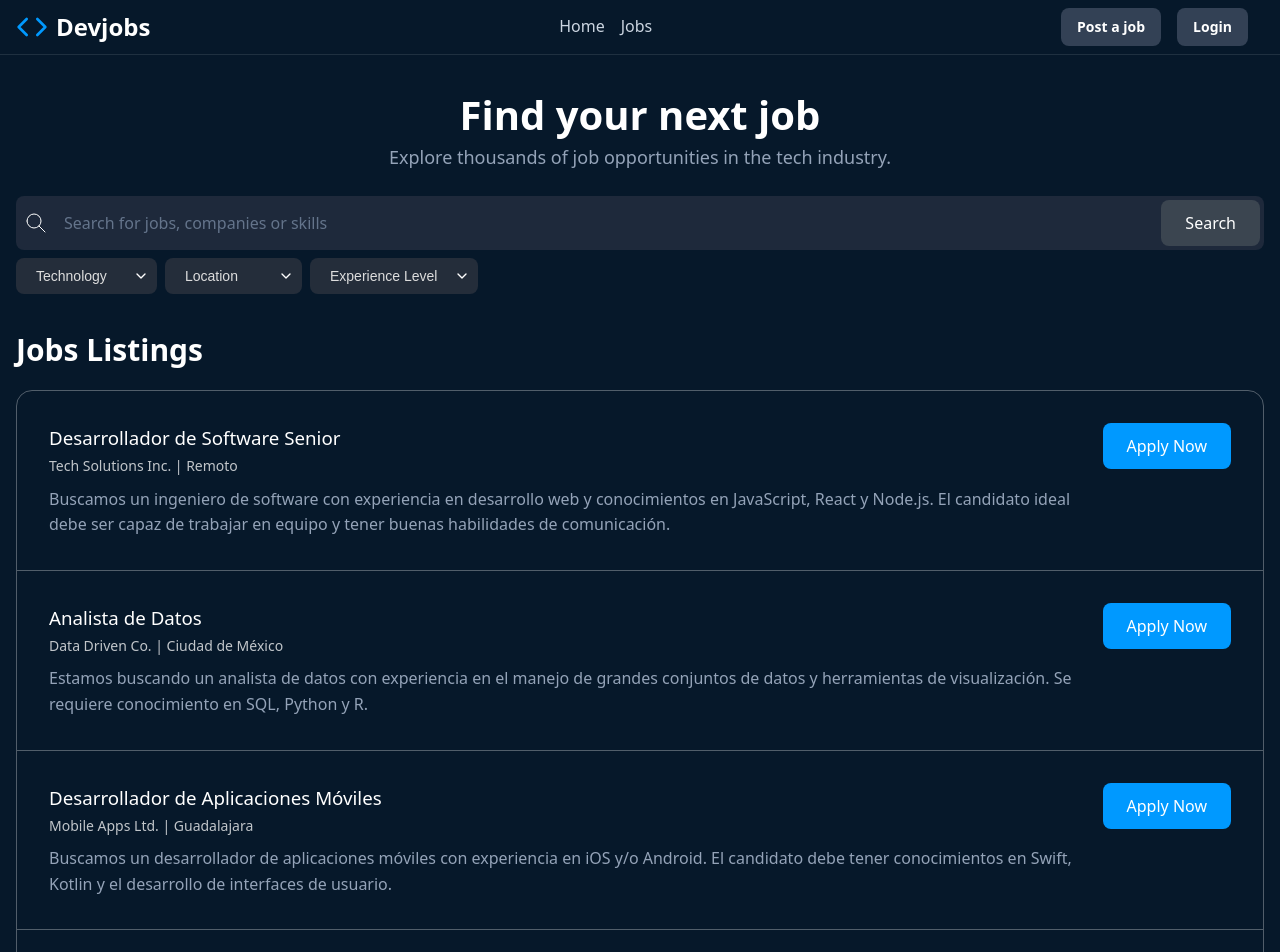
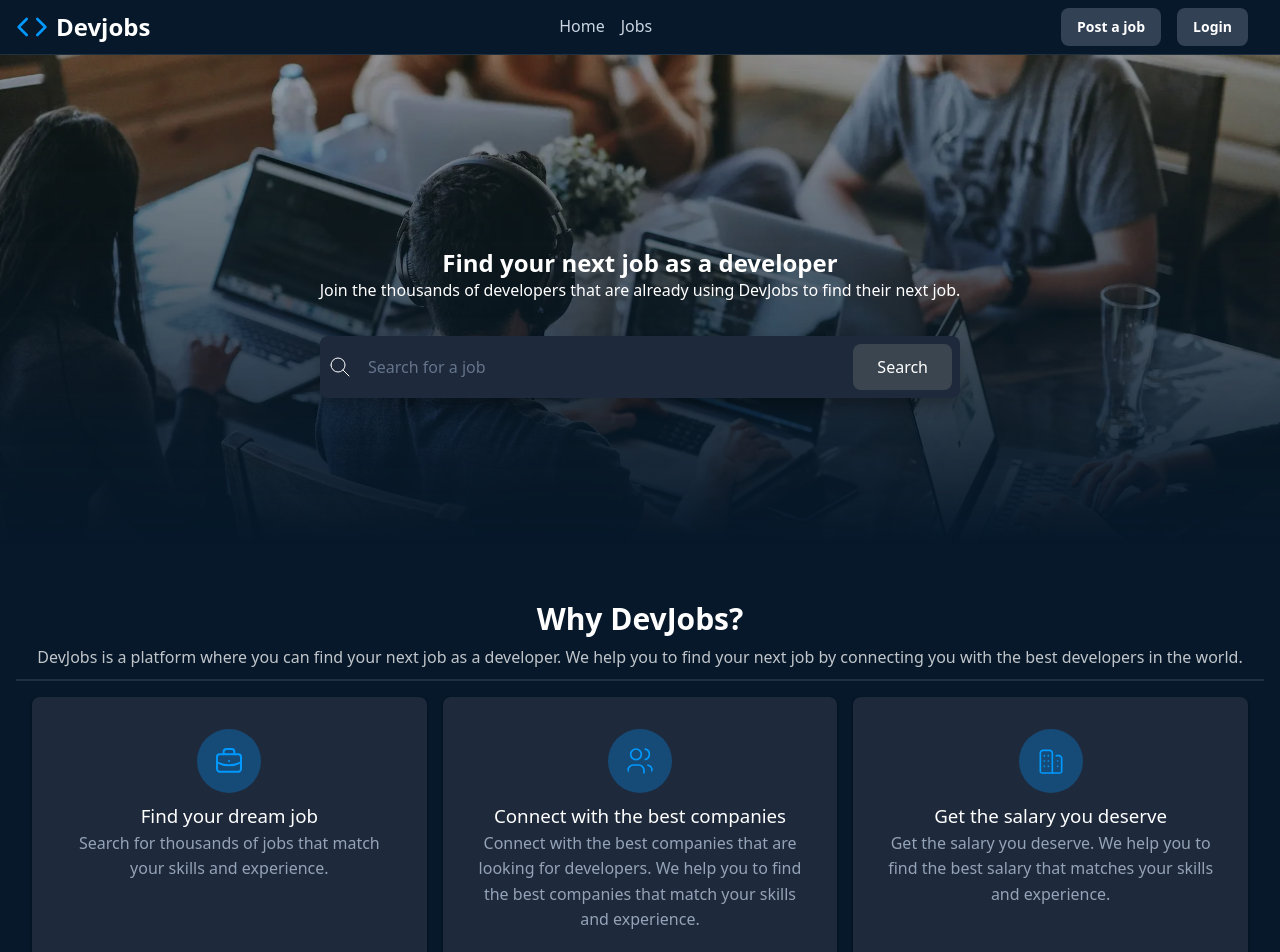
Before and after one commit to miguel-octavio-aguila/DevJobs-FullStack, a React (Vite) app in the folder 02-react/02-react/: page / in a window 1280 px wide. Shown: the top 952 px of the page. Built offline with nearby package versions, Linux system fonts and the light colour scheme.

Commit message:
new hook useEffect

```diff
--- a/02-react/02-react/src/App.jsx
+++ b/02-react/02-react/src/App.jsx
@@ -1,72 +1,50 @@
 import './App.css'
-import { useState } from 'react'
+
+import { useState, useEffect } from 'react'
+
 import Header from './components/Header.jsx'
 import Footer from './components/Footer.jsx'
-import Pagination from './components/Pagination.jsx'
-import SearchFormSection from './components/SearchFormSection.jsx'
-import JobListings from './components/JobListings.jsx'
 
-import jobsData from './data/data.json'
-
-const RESULTS_PER_PAGE = 5
+import { HomePage } from './pages/Home.jsx'
+import { SearchPage } from './pages/Search.jsx'
+import { NotFoundPage } from './pages/404.jsx'
 
 function App() {
-    const [filters, setFilters] = useState({
-        technology: '',
-        location: '',
-        experienceLevel: ''
-    })
-    const [textFilter, setTextFilter] = useState('')
-    const [currentPage, setCurrentPage] = useState(1)
+    // State para almacenar la ruta actual
+    const [currentPath, setCurrentPath] = useState(window.location.pathname)
 
-    const jobsFilteredByFilters = jobsData.filter(job => {
-        return (
-            (filters.technology === '' || job.data.tech.toLowerCase() === filters.technology.toLowerCase()) &&
-            (filters.location === '' || job.location.toLowerCase() === filters.location.toLowerCase()) &&
-            (filters.experienceLevel === '' || job.data.level.toLowerCase() === filters.experienceLevel.toLowerCase())
-        )
-    })
-
-    const jobsWithTextFilter = textFilter === ''
-        ? jobsFilteredByFilters
-        : jobsFilteredByFilters.filter(job => {
-            return job.title.toLowerCase().includes(textFilter.toLowerCase())
-        })
-
-    const totalPages = Math.ceil(jobsWithTextFilter.length / RESULTS_PER_PAGE) // 10 / 5 = 2.2 = 3 pages
-
-    const pagedResults = jobsWithTextFilter.slice(
-        (currentPage - 1) * RESULTS_PER_PAGE, // page 1 -> 0, page 2 -> 5, page 3 -> 10, etc.
-        currentPage * RESULTS_PER_PAGE // page 1 -> 5, page 2 -> 10, page 3 -> 15, etc.
-    )
-
-    const handlePageChange = (page) => {
-        setCurrentPage(page)
+    let page = <NotFoundPage />
+    if (currentPath === '/') {
+        page = <HomePage />
+    } else if (currentPath === '/search') {
+        page = <SearchPage />
     }
 
-    const handleSearch = (filters) => {
-        setFilters(filters)
-        setCurrentPage(1)
-    }
+    // Aplicacion de Single Page Application (SPA)
+    // Effect para manejar el evento popstate
+    // popstate es disparado cuando el usuario navega usando el botón de
+    // retroceso o avance del navegador
+    useEffect(() => {
+        // Función para manejar el evento popstate
+        const handlePopState = () => {
+            // Actualizar la ruta actual
+            setCurrentPath(window.location.pathname)
+        }
 
-    const handleTextFilter = (text) => {
-        setTextFilter(text)
-        setCurrentPage(1)
-    }
+        // Agregar el evento popstate al objeto window
+        window.addEventListener('popstate', handlePopState)
 
+        return () => {
+            // Eliminar el evento popstate al desmontar el componente
+            window.removeEventListener('popstate', handlePopState)
+        }
+    }, [])
 
     return (
         <>
             <Header />
 
-            <main>
-                <SearchFormSection onSearch={handleSearch} onTextChange={handleTextFilter}/>
-
-                <section>
-                    <JobListings jobs={pagedResults} />
-                    <Pagination currentPage={currentPage} totalPages={totalPages} onPageChange={handlePageChange}/>
-                </section>
-            </main>
+            {page}
 
             <Footer />
         </>
--- a/02-react/02-react/src/components/Header.jsx
+++ b/02-react/02-react/src/components/Header.jsx
@@ -1,7 +1,10 @@
+import { Link } from "./Link"
+
 function Header() {
     return (
         <header>
-            <h1>
+            <Link href="/" style={{ textDecoration: 'none' }}>
+                <h1 style={{ color: 'white' }}>
                     <svg fill="none" stroke="currentColor" strokeLinecap="round" strokeLinejoin="round" strokeWidth="2"
                         viewBox="0 0 24 24" xmlns="http://www.w3.org/2000/svg">
                         <polyline points="16 18 22 12 16 6"></polyline>
@@ -9,15 +12,16 @@ function Header() {
                     </svg>
                     Devjobs
                 </h1>
+            </Link>
 
             <nav>
-                <a href="../index.html">Home</a>
-                <a href="jobs.html">Jobs</a>
+                <Link href="/" style={{ textDecoration: 'none' }}>Home</Link>
+                <Link href="/search" style={{ textDecoration: 'none' }}>Jobs</Link>
             </nav>
 
             <div>
-                <a href="">Post a job</a>
-                <a href="">Login</a>
+                <Link href="/post-job" style={{ textDecoration: 'none' }}>Post a job</Link>
+                <Link href="/login" style={{ textDecoration: 'none' }}>Login</Link>
                 <devjobs-avatar></devjobs-avatar>
             </div>
         </header>
--- a/02-react/02-react/src/components/JobListings.jsx
+++ b/02-react/02-react/src/components/JobListings.jsx
@@ -3,7 +3,7 @@ import JobCard from './JobCard'
 function JobListings({ jobs }) {
     return (
         <>
-            <h2>Jobs Listings</h2>
+            <h2 style={{ textAlign: 'center' }}>Jobs Listings</h2>
 
             <div className="jobs-listings">
                 {/* <!-- Here we will insert the job listings dynamically --> */}
--- /dev/null
+++ b/02-react/02-react/src/components/Link.jsx
@@ -0,0 +1,20 @@
+export function Link({ href, children, ...restOfProps }) {
+    // this is a client side link, we don't want to reload the page
+    const handleClick = (event) => {
+        // prevent the default behavior of the link
+        event.preventDefault()
+
+        // navigate to the new url
+        window.history.pushState({}, '', href)
+        // trigger the popstate event to update the url in the browser
+        window.dispatchEvent(new PopStateEvent('popstate'))
+    }
+
+    return (
+        // render the link with the href and the rest of the props
+        <a href={href} {...restOfProps} onClick={handleClick}>
+            {/* render the children of the link */}
+            {children}
+        </a>
+    )
+}
--- a/02-react/02-react/src/components/SearchFormSection.jsx
+++ b/02-react/02-react/src/components/SearchFormSection.jsx
@@ -9,7 +9,9 @@ function SearchFormSection({ onSearch, onTextChange }) {
     const handleSubmit = (event) => {
         event.preventDefault()
 
-        const formData = new FormData(event.target)
+        // event.target is for onSubmit
+        // event.currentTarget is for the onChange
+        const formData = new FormData(event.currentTarget)
 
         const filters = {
             text: formData.get(idText),
@@ -32,7 +34,8 @@ function SearchFormSection({ onSearch, onTextChange }) {
             <h1>Find your next job</h1>
             <p>Explore thousands of job opportunities in the tech industry.</p>
 
-            <form onSubmit={handleSubmit} id="jobs-search-form" role="search">
+            {/* Instead of using onSubtmit in the form, we are going to use onChange to view the jobs when the filters change like the search bar */}
+            <form onChange={handleSubmit} id="jobs-search-form" role="search">
                 <div className="search-bar">
                     <svg xmlns="http://www.w3.org/2000/svg" width="24" height="24" viewBox="0 0 24 24" fill="none"
                         stroke="currentColor" strokelinewidth="1" strokeLinecap="round" strokeLinejoin="round"
@@ -50,7 +53,7 @@ function SearchFormSection({ onSearch, onTextChange }) {
                         onChange={handleTextChange}
                     />
 
-                    <button type="submit" style={{position: 'absolute', right: '4px' }}>Search</button>
+                    {/* <button type="submit" style={{position: 'absolute', right: '4px' }}>Search</button> */}
                 </div>
 
                 <div className="search-filters">
--- /dev/null
+++ b/02-react/02-react/src/pages/404.jsx
@@ -0,0 +1,8 @@
+export function NotFoundPage() {
+    return (
+        <main>
+            <h1>404 - Not Found</h1>
+            <p>Sorry, the page you are looking for does not exist.</p>
+        </main>
+    )
+}
--- /dev/null
+++ b/02-react/02-react/src/pages/Home.jsx
@@ -0,0 +1,77 @@
+export function HomePage() {
+    return (
+        <>
+            <main>
+                <section>
+                    <img src="../../public/background.webp" alt="" />
+
+                    <h1>Find your next job as a developer</h1>
+
+                    <p>Join the thousands of developers that are already using DevJobs to find their next job.</p>
+
+                    <form role="search">
+                        <div>
+                            <svg  xmlns="http://www.w3.org/2000/svg"  width="24"  height="24"  viewBox="0 0 24 24"  fill="none"  stroke="currentColor"  stroke-width="1"  stroke-linecap="round"  stroke-linejoin="round"  class="icon icon-tabler icons-tabler-outline icon-tabler-search">
+                                <path stroke="none" d="M0 0h24v24H0z" fill="none"/>
+                                <path d="M10 10m-7 0a7 7 0 1 0 14 0a7 7 0 1 0 -14 0" />
+                                <path d="M21 21l-6 -6" />
+                            </svg>
+                            <input type="text" placeholder="Search for a job" />
+                            <button type="submit">Search</button>
+                        </div>
+                    </form>
+                </section>
+
+                <section>
+                    <header>
+                        <h2>Why DevJobs?</h2>
+                        <p>DevJobs is a platform where you can find your next job as a developer. We help you to find your next job by connecting you with the best developers in the world.</p>
+                    </header>
+
+                    <footer>
+                        <article>
+                            <svg  xmlns="http://www.w3.org/2000/svg"  width="24"  height="24"  viewBox="0 0 24 24"  fill="none"  stroke="currentColor"  stroke-width="1.5"  stroke-linecap="round"  stroke-linejoin="round"  class="icon icon-tabler icons-tabler-outline icon-tabler-briefcase">
+                                <path stroke="none" d="M0 0h24v24H0z" fill="none"/>
+                                <path d="M3 7m0 2a2 2 0 0 1 2 -2h14a2 2 0 0 1 2 2v9a2 2 0 0 1 -2 2h-14a2 2 0 0 1 -2 -2z" />
+                                <path d="M8 7v-2a2 2 0 0 1 2 -2h4a2 2 0 0 1 2 2v2" />
+                                <path d="M12 12l0 .01" />
+                                <path d="M3 13a20 20 0 0 0 18 0" />
+                            </svg>
+                            <h3>Find your dream job</h3>
+                            <p>Search for thousands of jobs that match your skills and experience.</p>
+                        </article>
+                        <article>
+                            <svg  xmlns="http://www.w3.org/2000/svg"  width="24"  height="24"  viewBox="0 0 24 24"  fill="none"  stroke="currentColor"  stroke-width="1.25"  stroke-linecap="round"  stroke-linejoin="round"  class="icon icon-tabler icons-tabler-outline icon-tabler-users">
+                                <path stroke="none" d="M0 0h24v24H0z" fill="none"/>
+                                <path d="M9 7m-4 0a4 4 0 1 0 8 0a4 4 0 1 0 -8 0" />
+                                <path d="M3 21v-2a4 4 0 0 1 4 -4h4a4 4 0 0 1 4 4v2" />
+                                <path d="M16 3.13a4 4 0 0 1 0 7.75" />
+                                <path d="M21 21v-2a4 4 0 0 0 -3 -3.85" />
+                            </svg>
+                            <h3>Connect with the best companies</h3>
+                            <p>Connect with the best companies that are looking for developers. We help you to find the best companies that match your skills and experience.</p>
+                        </article>
+                        <article>
+                            <svg  xmlns="http://www.w3.org/2000/svg"  width="24"  height="24"  viewBox="0 0 24 24"  fill="none"  stroke="currentColor"  stroke-width="1.25"  stroke-linecap="round"  stroke-linejoin="round"  class="icon icon-tabler icons-tabler-outline icon-tabler-buildings">
+                                <path stroke="none" d="M0 0h24v24H0z" fill="none"/>
+                                <path d="M4 21v-15c0 -1 1 -2 2 -2h5c1 0 2 1 2 2v15" />
+                                <path d="M16 8h2c1 0 2 1 2 2v11" />
+                                <path d="M3 21h18" />
+                                <path d="M10 12v0" />
+                                <path d="M10 16v0" />
+                                <path d="M10 8v0" />
+                                <path d="M7 12v0" />
+                                <path d="M7 16v0" />
+                                <path d="M7 8v0" />
+                                <path d="M17 12v0" />
+                                <path d="M17 16v0" />
+                            </svg>
+                            <h3>Get the salary you deserve</h3>
+                            <p>Get the salary you deserve. We help you to find the best salary that matches your skills and experience.</p>
+                        </article>
+                    </footer>
+                </section>
+            </main>
+        </>
+    )
+}
--- /dev/null
+++ b/02-react/02-react/src/pages/Search.jsx
@@ -0,0 +1,67 @@
+import '../App.css'
+import { useEffect, useState } from 'react'
+
+import Pagination from '../components/Pagination.jsx'
+import SearchFormSection from '../components/SearchFormSection.jsx'
+import JobListings from '../components/JobListings.jsx'
+
+import jobsData from '../data/data.json'
+
+const RESULTS_PER_PAGE = 5
+
+export function SearchPage() {
+    const [filters, setFilters] = useState({
+        technology: '',
+        location: '',
+        experienceLevel: ''
+    })
+    const [textFilter, setTextFilter] = useState('')
+    const [currentPage, setCurrentPage] = useState(1)
+
+    const jobsFilteredByFilters = jobsData.filter(job => {
+        return (
+            (filters.technology === '' || job.data.tech.toLowerCase() === filters.technology.toLowerCase()) &&
+            (filters.location === '' || job.data.mod.toLowerCase() === filters.location.toLowerCase()) &&
+            (filters.experienceLevel === '' || job.data.level.toLowerCase() === filters.experienceLevel.toLowerCase())
+        )
+    })
+
+    const jobsWithTextFilter = textFilter === ''
+        ? jobsFilteredByFilters
+        : jobsFilteredByFilters.filter(job => {
+            return job.title.toLowerCase().includes(textFilter.toLowerCase())
+        })
+
+    const totalPages = Math.ceil(jobsWithTextFilter.length / RESULTS_PER_PAGE) // 10 / 5 = 2.2 = 3 pages
+
+    const pagedResults = jobsWithTextFilter.slice(
+        (currentPage - 1) * RESULTS_PER_PAGE, // page 1 -> 0, page 2 -> 5, page 3 -> 10, etc.
+        currentPage * RESULTS_PER_PAGE // page 1 -> 5, page 2 -> 10, page 3 -> 15, etc.
+    )
+
+    const handlePageChange = (page) => {
+        setCurrentPage(page)
+    }
+
+    const handleSearch = (filters) => {
+        setFilters(filters)
+        setCurrentPage(1)
+    }
+
+    const handleTextFilter = (text) => {
+        setTextFilter(text)
+        setCurrentPage(1)
+    }
+
+
+    return (
+        <main>
+            <SearchFormSection onSearch={handleSearch} onTextChange={handleTextFilter}/>
+
+            <section>
+                <JobListings jobs={pagedResults} />
+                <Pagination currentPage={currentPage} totalPages={totalPages} onPageChange={handlePageChange}/>
+            </section>
+        </main>
+    )
+}
```
Lines whose indentation alone changed are shown as unchanged.
